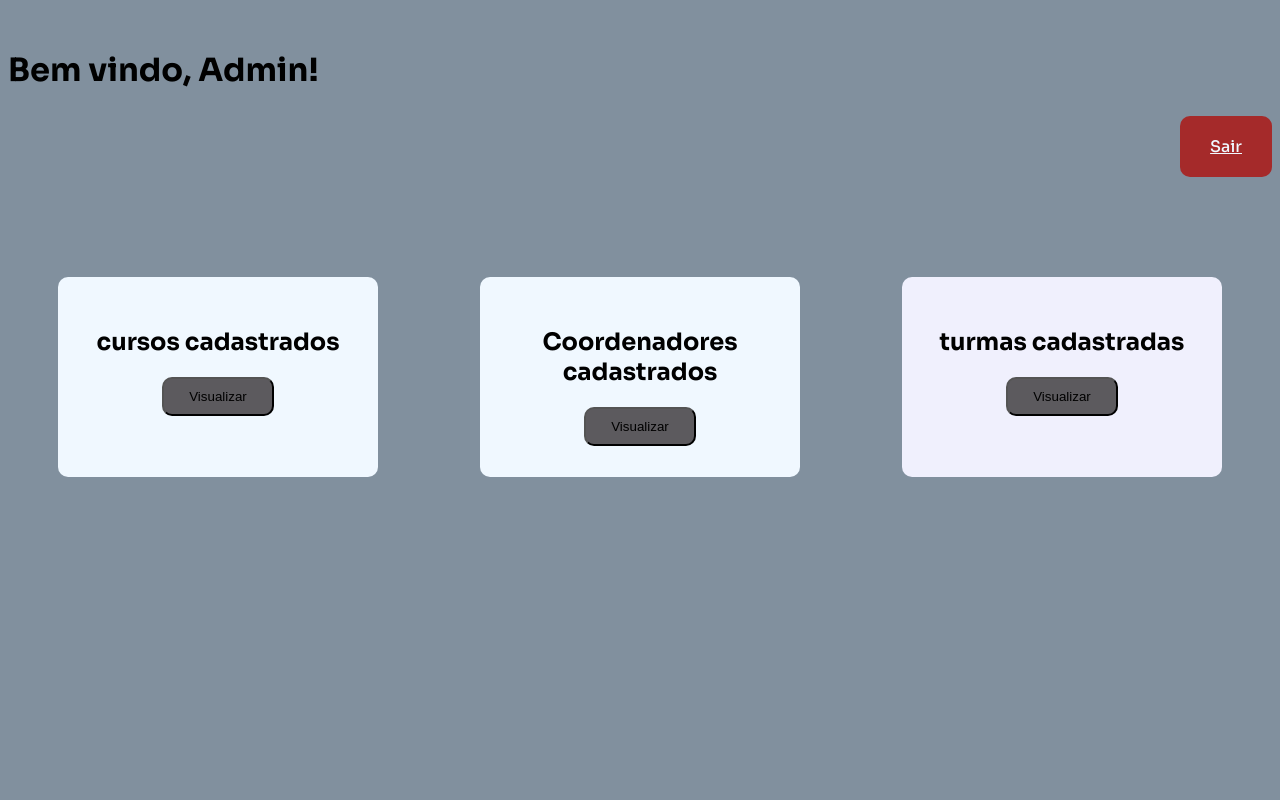
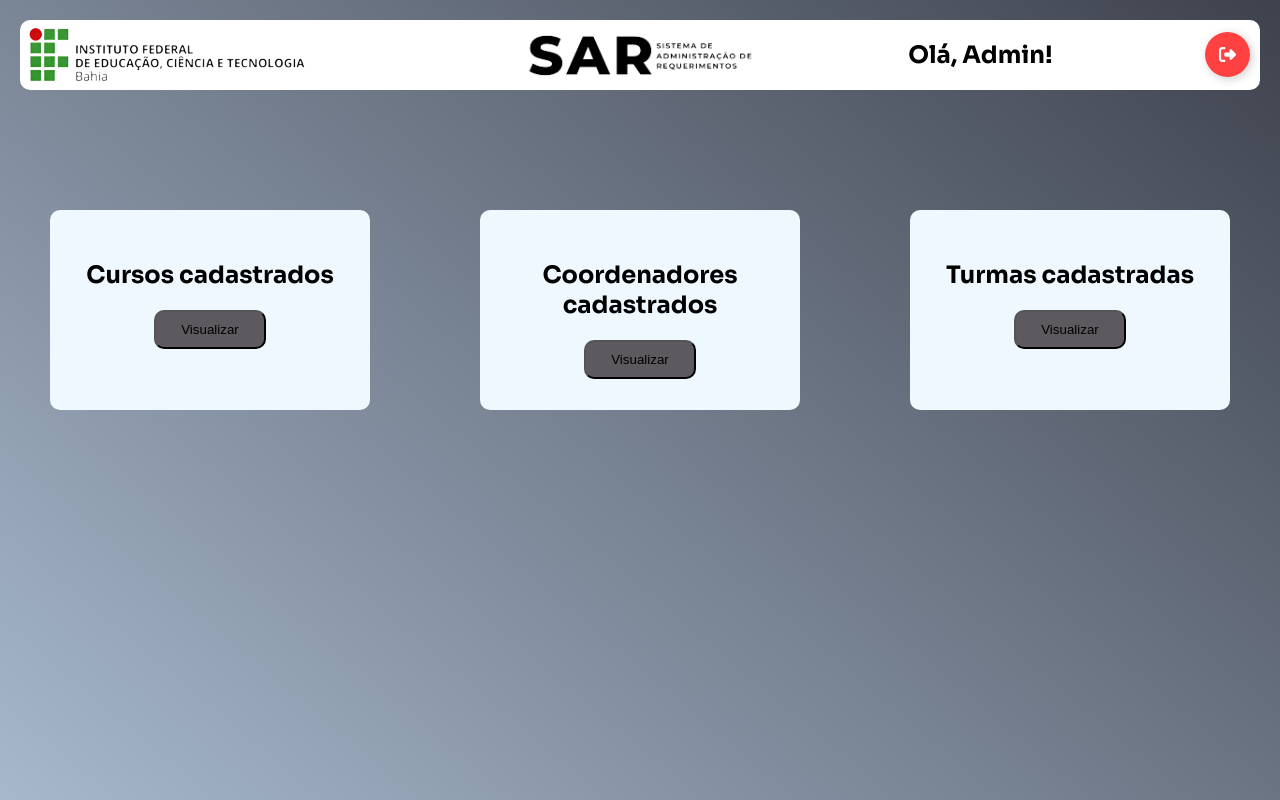
Before and after one commit to Felpopolho/PIRequerimentos, a PHP site: page /login/home/home.php in a window 1280 px wide. Run offline with PHP 8.4, Linux system fonts and the light colour scheme; a user stored in the database is signed in.

Commit message:
Mod: header

```diff
--- a/login/home/home.php
+++ b/login/home/home.php
@@ -1,11 +1,11 @@
 <!DOCTYPE html>
-<html lang="en">
+<html lang="pt-br">
 
     <head>
         <meta charset="UTF-8">
         <meta name="viewport" content="width=device-width, initial-scale=1.0">
         <title>Página Inicial</title>
-        <link rel="stylesheet" href="style.css">
+        <link rel="stylesheet" href="styleHomePage.css">
         <meta name="description" id="description"
         content="Bem-vindo! Sistema integrado de requerimentos estudantis do IFBA Campus Eunápolis">
     </head>
@@ -15,36 +15,41 @@
     <?php
         session_start();
         if (isset($_SESSION['idMaster'])){
-            echo   "<div class='titulo'>
-                        <h1>Bem vindo, Admin!</h1>
+            echo   "<div class='topper'>
+                        <div class='welcome'>
+                            <img id='ifLogo' src='ifba_logo.png'>
+
+                            <img id='sarLogo' src='SAR_logo_2.png'>
+
+                            <h2>Olá, Admin!</h2>
+
+                            <a href='sair.php' class='Btn'>
+                                <div class='sign'>
+                                    <svg viewBox='0 0 512 512'>
+                                        <path d='M377.9 105.9L500.7 228.7c7.2 7.2 11.3 17.1 11.3 27.3s-4.1 20.1-11.3 27.3L377.9 406.1c-6.4 6.4-15 9.9-24 9.9c-18.7 0-33.9-15.2-33.9-33.9l0-62.1-128 0c-17.7 0-32-14.3-32-32l0-64c0-17.7 14.3-32 32-32l128 0 0-62.1c0-18.7 15.2-33.9 33.9-33.9c9 0 17.6 3.6 24 9.9zM160 96L96 96c-17.7 0-32 14.3-32 32l0 256c0 17.7 14.3 32 32 32l64 0c17.7 0 32 14.3 32 32s-14.3 32-32 32l-64 0c-53 0-96-43-96-96L0 128C0 75 43 32 96 32l64 0c17.7 0 32 14.3 32 32s-14.3 32-32 32z'></path>
+                                    </svg>
                                 </div>
-                    <div class='sair'>
-                        <a href='sair.php' class='botaosuperior'>Sair</a>
+                            </a>
+
+                        </div>
                     </div>
 
                     <div class='container'>
                         <div class='quantidade'>
-                        <h2>cursos cadastrados</h2>
+                            <h2>Cursos cadastrados</h2>
                             <a href='relatorio'><button class='meubotao'>Visualizar</button></a>
                         </div>
+
                         <div class='coordenadores'>
                             <h2>Coordenadores cadastrados</h2>
                             <a href='relatorio'><button class='meubotao'>Visualizar</button></a>
                         </div>
+
                         <div class='coordenadorees'>
-                        <h2>turmas cadastradas</h2>
+                            <h2>Turmas cadastradas</h2>
                             <a href='relatorio'><button class='meubotao'>Visualizar</button></a>
                         </div>
-
-
-
                    </div>";
-
-
-
-
-
-
 
         }elseif (isset($_SESSION['SIAPE'])){
             echo "<div class='titulo'>
@@ -66,6 +71,7 @@
 
                     <a href='relatorio'><button>Visualizar</button></a>
                 </div>";
+
         }elseif (isset($_SESSION['matricula'])){
             echo "<div class='titulo'>
                     <h1>Bem vindo, Aluno!</h1>
--- a/login/home/style.css
+++ /dev/null
@@ -1,100 +0,0 @@
-@import url('https://fonts.googleapis.com/css2?family=Sora:wght@100;200;300;500;600;700;800&display=swap');
-
-body{
-    background-color: rgb(129, 144, 158);
-    font-family: 'Sora', sans-serif;
-}
-
-
-
-.container{
-    padding-top: 100px;
-    display: flex;
-    justify-content: space-between;
-
-
-}
-
-
-.quantidade{
-
-    padding: 10px;
-    border-radius: 10px;
-    text-align: center;
-    margin-left: 50px;
-    width: 300px;
-    height: 180px;
-    background-color:aliceblue;
-}
-
-.coordenadores{
-    padding: 10px;
-    margin: auto;
-    border-radius: 10px;
-    text-align: center;
-    width: 300px;
-    height: 180px;
-    background-color:aliceblue;
-
-}
-.coordenadorees{
-    padding: 10px;
-    border-radius: 10px;
-    text-align: center;
-    margin-right: 50px;
-    width: 300px;
-    height: 180px;
-
-    background-color: rgb(240, 240, 253);
-
-}
-
-
-.quantidade h2{
-    padding-top: 20px;
-    text-align: center;
-    color:black);
-}
-
-.coordenadores h2{
-    padding-top: 20px;
-    text-align: center;
-    color: black;
-}
-.coordenadorees h2{
-    padding-top: 20px;
-    text-align: center;
-    color: black;
-}
-.meubotao{
-    padding: 10px 25px;
-    border-radius: 10px;
-    background-color: rgb(92, 90, 94);
-
-}
-.sair{
-
-    position: relative;
-    display: flex;
-    justify-content: end;/*alinhando no canto superior direito*/
-    padding-top: 5px;
-
-
-
-}
-.botaosuperior{
-
-
-    display: inline-block;
-    color: aliceblue;
-    background-color: brown;
-    border-radius: 10px;
-    padding: 20px 30px;
-    top: 20px;
-    position: 20px;
-
-}
-.titulo {
-    margin-top: 50px;
-
-}
--- /dev/null
+++ b/login/home/styleHomePage.css
@@ -0,0 +1,146 @@
+@import url('https://fonts.googleapis.com/css2?family=Sora:wght@100;200;300;500;600;700;800&display=swap');
+
+body{
+    width: 100%;
+    height: 100vh;
+    margin: 0;
+    padding: 0;
+    background: linear-gradient(220deg, #3E424D 0%, #A7B8CC 100%);
+    font-family: 'Sora', sans-serif;
+}
+
+/* estilização do topper */
+.topper{
+    display: flex;
+    justify-content: space-between;
+    padding: 20px 20px;
+}
+
+.welcome{
+    width: 1500px;
+    height: 70px;
+    display: flex;
+    flex-direction: row;
+    justify-content: space-between;
+    border-radius: 10px;
+    background: #FFF;
+}
+
+.welcome h1{
+    margin-top: 15px;
+    padding-left: 20px;
+}
+
+.welcome a{
+    text-decoration: none;
+}
+
+/* estilização do botão de logout */
+.Btn {
+    display: flex;
+    align-items: center;
+    justify-content: flex-start;
+    width: 45px;
+    height: 45px;
+    margin-top: 12px;
+    margin-right: 10px;
+    border: none;
+    border-radius: 50%;
+    cursor: pointer;
+    position: relative;
+    overflow: hidden;
+    transition-duration: .3s;
+    box-shadow: 2px 2px 10px rgba(0, 0, 0, 0.199);
+    background-color: rgb(255, 65, 65);
+}
+
+/* ícone do botão */
+.sign {
+    width: 100%;
+    transition-duration: .3s;
+    display: flex;
+    align-items: center;
+    justify-content: center;
+}
+
+.sign svg {
+    width: 17px;
+}
+
+.sign svg path {
+    fill: white;
+}
+
+/* efeito em hover no botão */
+.Btn:hover {
+    transform: scale(1.1);
+    box-shadow: 2px 2px 10px rgba(0, 0, 0, 0.199);
+}
+
+/* efeito do clique */
+.Btn:active {
+    transform: scale(.95);
+    background-color: rgb(194, 46, 46);
+}
+
+.container{
+    padding-top: 100px;
+    display: flex;
+    justify-content: space-between;
+}
+
+.quantidade{
+
+    padding: 10px;
+    border-radius: 10px;
+    text-align: center;
+    margin-left: 50px;
+    width: 300px;
+    height: 180px;
+    background-color:aliceblue;
+}
+
+.coordenadores{
+    padding: 10px;
+    margin: auto;
+    border-radius: 10px;
+    text-align: center;
+    width: 300px;
+    height: 180px;
+    background-color:aliceblue;
+}
+
+.coordenadorees{
+    padding: 10px;
+    border-radius: 10px;
+    text-align: center;
+    margin-right: 50px;
+    width: 300px;
+    height: 180px;
+    background-color: aliceblue;
+}
+
+.quantidade h2{
+    padding-top: 20px;
+    text-align: center;
+    color:black;
+}
+
+.coordenadores h2{
+    padding-top: 20px;
+    text-align: center;
+    color: black;
+}
+
+.coordenadorees h2{
+    padding-top: 20px;
+    text-align: center;
+    color: black;
+}
+
+.meubotao{
+    padding: 10px 25px;
+    border-radius: 10px;
+    background-color: rgb(92, 90, 94);
+
+}
--- a/login/login.php
+++ b/login/login.php
@@ -97,7 +97,7 @@
     ?>
     <div class='container'>
 
-        <img src="logo.png">
+        <img src="SAR_logo_1.png">
         <br>
 
         <div class="error-msg">
```
Also changed, not shown: login/styleLoginPage.css (+7 -1 lines), login/SAR_logo_1.png (renamed from login/logo.png), login/home/SAR_logo_2.png (added), login/home/ifba_logo.png (added). Lines whose indentation alone changed are shown as unchanged.
